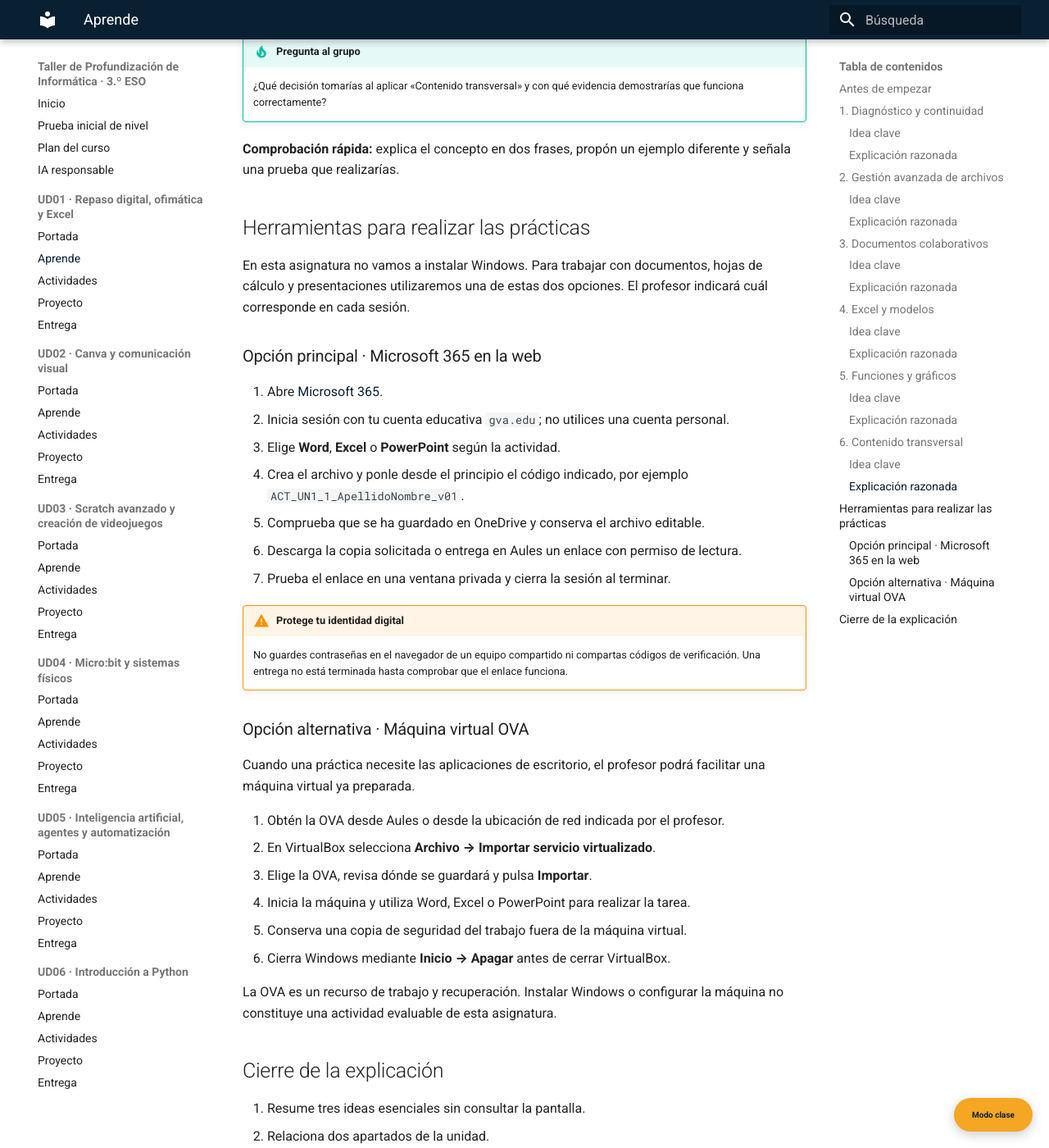
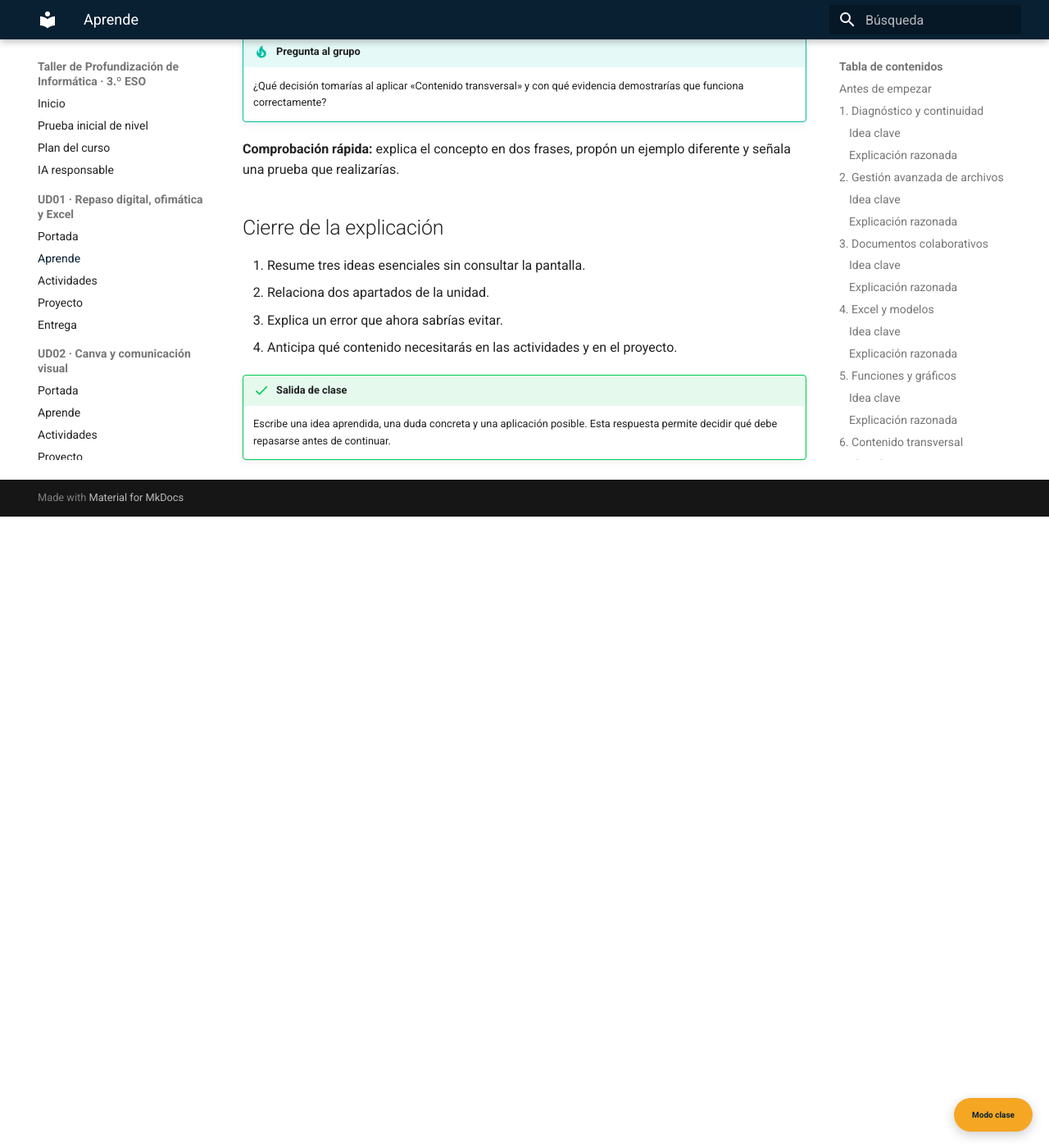
Before and after one commit to davidmolinafernadez/ESO_INFORMATICA_MATERIALES, an MkDocs documentation site: the page built from docs/ud01/aprende.md, in a window 1280 px wide and 1400 px high, scrolled down 5863 px. Shown: the whole window at 82% size. Built offline with MkDocs 1.6.1 and Material for MkDocs 9.7.7, drawn with Linux system fonts in a browser that asks for light colours.

Commit message:
Revert "Añadir acceso a Microsoft 365 y alternativa OVA"
This reverts commit 7c9af48a39f028226b350073ef58f121b1b85382.

```diff
--- a/docs/ud01/aprende.md
+++ b/docs/ud01/aprende.md
@@ -145,36 +145,6 @@ Cuando una solución parece funcionar, debemos preguntarnos si funciona también
 
 **Comprobación rápida:** explica el concepto en dos frases, propón un ejemplo diferente y señala una prueba que realizarías.
 
-## Herramientas para realizar las prácticas
-
-En esta asignatura no vamos a instalar Windows. Para trabajar con documentos, hojas de cálculo y presentaciones utilizaremos una de estas dos opciones. El profesor indicará cuál corresponde en cada sesión.
-
-### Opción principal · Microsoft 365 en la web
-
-1. Abre [Microsoft 365](https://www.microsoft365.com/).
-2. Inicia sesión con tu cuenta educativa `gva.edu`; no utilices una cuenta personal.
-3. Elige **Word**, **Excel** o **PowerPoint** según la actividad.
-4. Crea el archivo y ponle desde el principio el código indicado, por ejemplo `ACT_UN1_1_ApellidoNombre_v01`.
-5. Comprueba que se ha guardado en OneDrive y conserva el archivo editable.
-6. Descarga la copia solicitada o entrega en Aules un enlace con permiso de lectura.
-7. Prueba el enlace en una ventana privada y cierra la sesión al terminar.
-
-!!! warning "Protege tu identidad digital"
-    No guardes contraseñas en el navegador de un equipo compartido ni compartas códigos de verificación. Una entrega no está terminada hasta comprobar que el enlace funciona.
-
-### Opción alternativa · Máquina virtual OVA
-
-Cuando una práctica necesite las aplicaciones de escritorio, el profesor podrá facilitar una máquina virtual ya preparada.
-
-1. Obtén la OVA desde Aules o desde la ubicación de red indicada por el profesor.
-2. En VirtualBox selecciona **Archivo → Importar servicio virtualizado**.
-3. Elige la OVA, revisa dónde se guardará y pulsa **Importar**.
-4. Inicia la máquina y utiliza Word, Excel o PowerPoint para realizar la tarea.
-5. Conserva una copia de seguridad del trabajo fuera de la máquina virtual.
-6. Cierra Windows mediante **Inicio → Apagar** antes de cerrar VirtualBox.
-
-La OVA es un recurso de trabajo y recuperación. Instalar Windows o configurar la máquina no constituye una actividad evaluable de esta asignatura.
-
 ## Cierre de la explicación
 
 1. Resume tres ideas esenciales sin consultar la pantalla.
```
